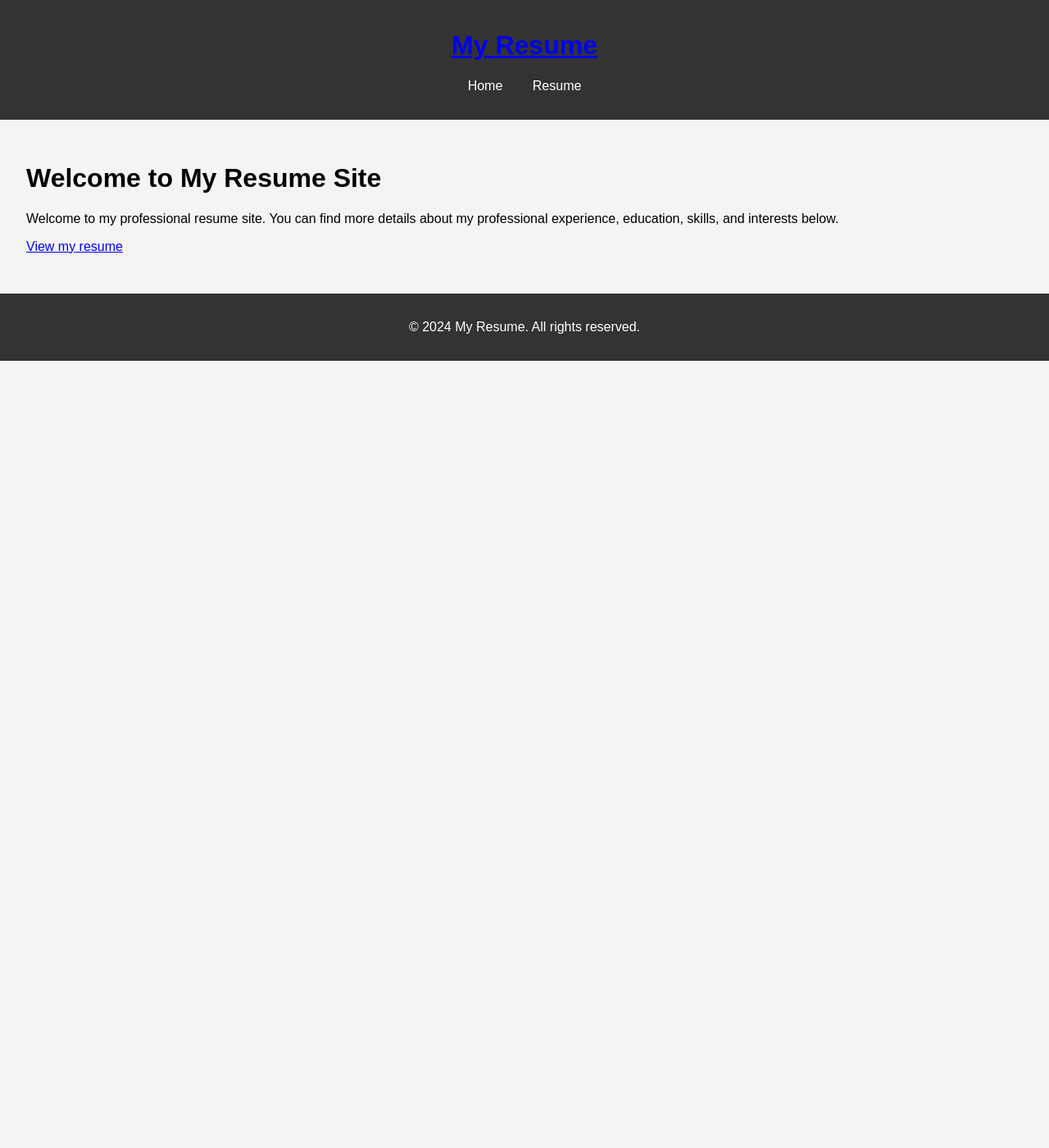
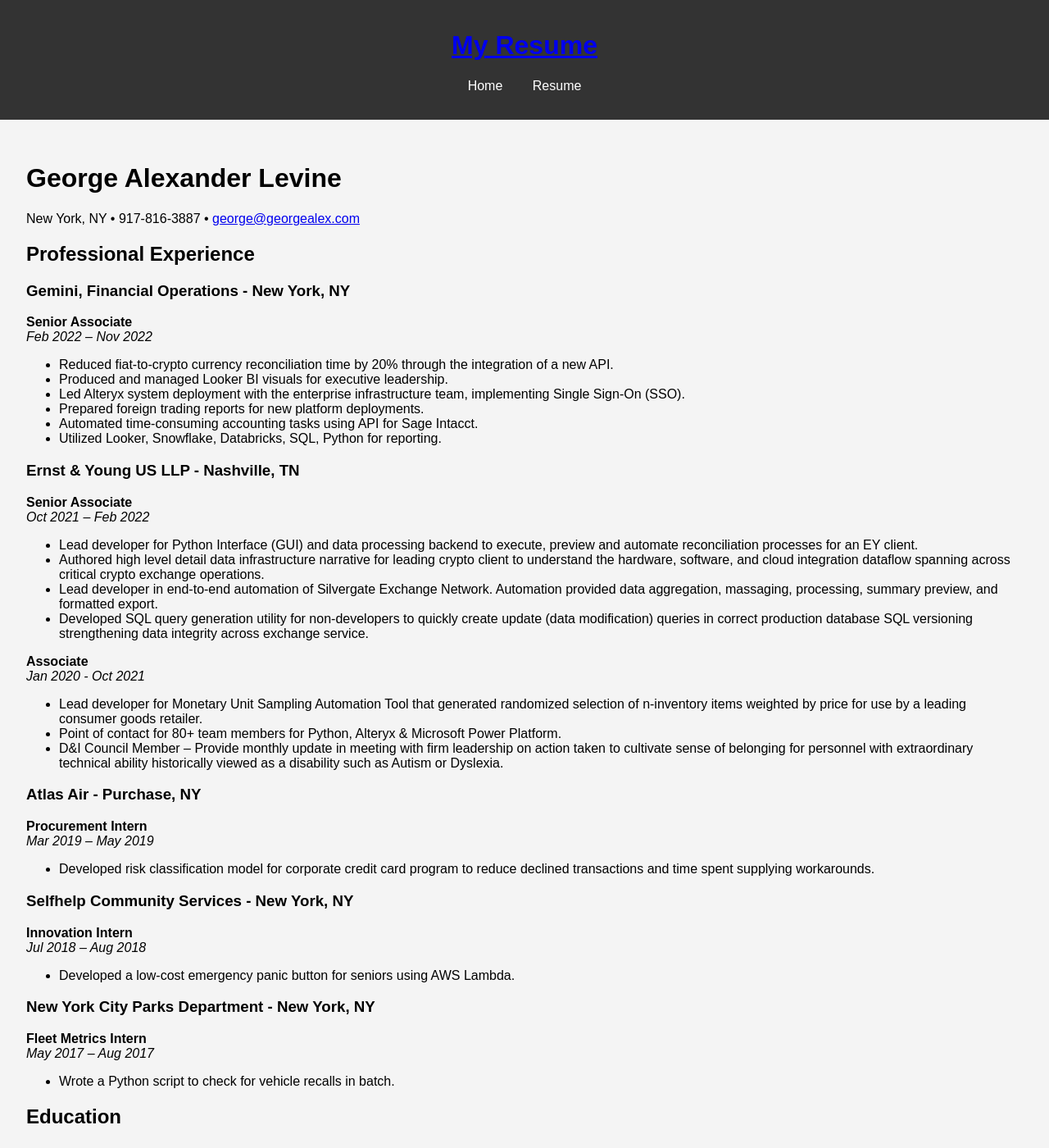
Before and after one commit to georgelevine/my-resume-site, a Jekyll site: the page built from index.md, in a window 1280 px wide and 1400 px high. Shown: the whole window at 82% size. Built offline with Jekyll 4.4.1, drawn with Linux system fonts in a browser that asks for light colours; some of the changed text lies outside the part shown.

Commit message:
Update index.md

```diff
--- a/index.md
+++ b/index.md
@@ -1,10 +1,63 @@
 ---
 layout: default
-title: Home
+title: Resume
 ---
 
-# Welcome to My Resume Site
+# George Alexander Levine
+New York, NY • 917-816-3887 • [george@georgealex.com](mailto:george@georgealex.com)
 
-Welcome to my professional resume site. You can find more details about my professional experience, education, skills, and interests below.
+## Professional Experience
 
-[View my resume](/resume)
+### Gemini, Financial Operations - New York, NY
+**Senior Associate**
+_Feb 2022 – Nov 2022_
+- Reduced fiat-to-crypto currency reconciliation time by 20% through the integration of a new API.
+- Produced and managed Looker BI visuals for executive leadership.
+- Led Alteryx system deployment with the enterprise infrastructure team, implementing Single Sign-On (SSO).
+- Prepared foreign trading reports for new platform deployments.
+- Automated time-consuming accounting tasks using API for Sage Intacct.
+- Utilized Looker, Snowflake, Databricks, SQL, Python for reporting.
+
+### Ernst & Young US LLP - Nashville, TN
+**Senior Associate**
+_Oct 2021 – Feb 2022_
+- Lead developer for Python Interface (GUI) and data processing backend to execute, preview and automate reconciliation processes for an EY client.
+- Authored high level detail data infrastructure narrative for leading crypto client to understand the hardware, software, and cloud integration dataflow spanning across critical crypto exchange operations.
+- Lead developer in end-to-end automation of Silvergate Exchange Network. Automation provided data aggregation, massaging, processing, summary preview, and formatted export.
+- Developed SQL query generation utility for non-developers to quickly create update (data modification) queries in correct production database SQL versioning strengthening data integrity across exchange service.
+
+**Associate**
+_Jan 2020 - Oct 2021_
+- Lead developer for Monetary Unit Sampling Automation Tool that generated randomized selection of n-inventory items weighted by price for use by a leading consumer goods retailer.
+- Point of contact for 80+ team members for Python, Alteryx & Microsoft Power Platform.
+- D&I Council Member – Provide monthly update in meeting with firm leadership on action taken to cultivate sense of belonging for personnel with extraordinary technical ability historically viewed as a disability such as Autism or Dyslexia.
+
+### Atlas Air - Purchase, NY
+**Procurement Intern**
+_Mar 2019 – May 2019_
+- Developed risk classification model for corporate credit card program to reduce declined transactions and time spent supplying workarounds.
+
+### Selfhelp Community Services - New York, NY
+**Innovation Intern**
+_Jul 2018 – Aug 2018_
+- Developed a low-cost emergency panic button for seniors using AWS Lambda.
+
+### New York City Parks Department - New York, NY
+**Fleet Metrics Intern**
+_May 2017 – Aug 2017_
+- Wrote a Python script to check for vehicle recalls in batch.
+
+## Education
+
+### Manhattanville College - Purchase, NY
+**Bachelor of Arts in Computer Science**
+_Graduated: May 2019_
+
+## Computer Skills
+
+- **Languages:** Python, R, NodeJS, Java, SQL/PSQL/MYSQL, PHP, HTML, VBA, Objective-C, C#, C++
+- **Platforms:** Advanced Excel, Looker, Alteryx, Power BI, Power Automate, Power Apps
+
+## Interests
+
+- Guitar, sailing, motorcycles, Internet of Things (IoT)
```
